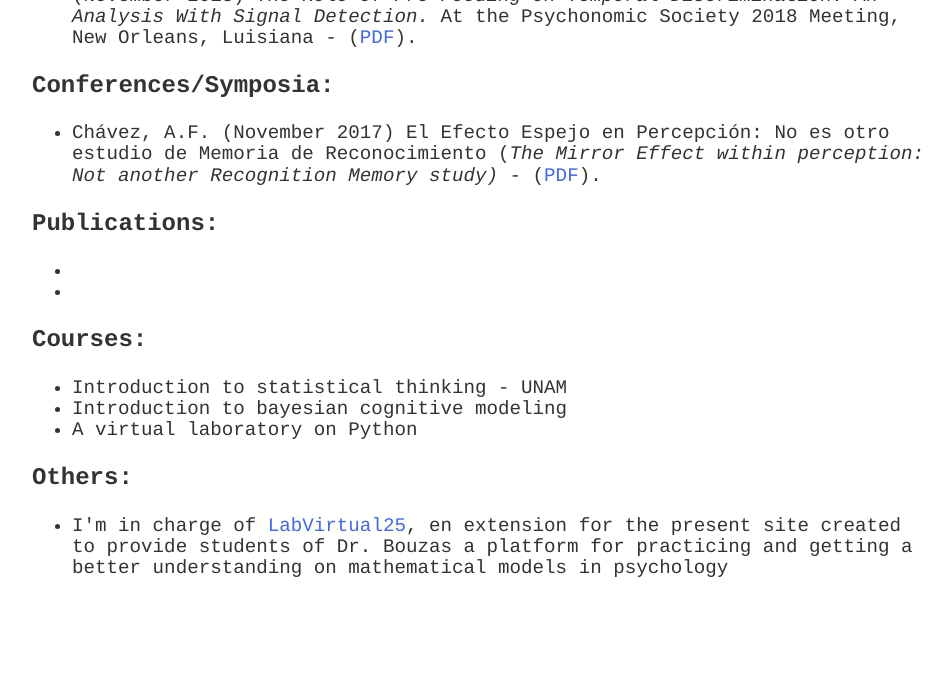
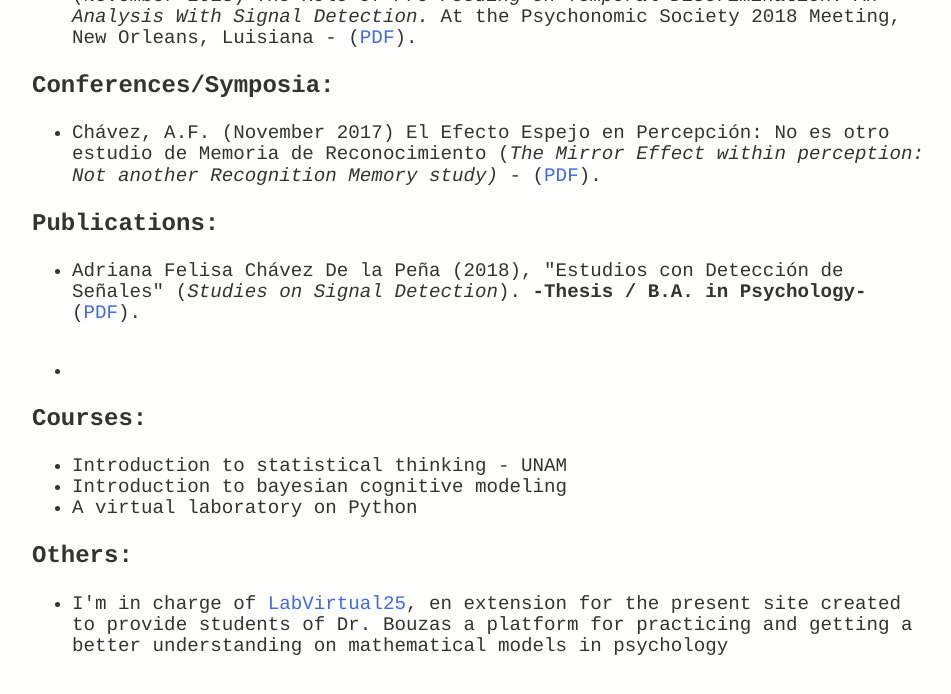
Before and after one commit to BouzasLab25/bouzaslab25.github.io, a Jekyll site: the page built from people/felisa.html, in a window 1280 px wide and 900 px high, scrolled down 1837 px. Shown: the top 694 px of the window, without its empty margins (160-1111 px from the left). Built offline with Jekyll 4.4.1, drawn with Linux system fonts in a browser that asks for light colours.

Commit message:
Update felisa.html

```diff
--- a/people/felisa.html
+++ b/people/felisa.html
@@ -52,7 +52,8 @@ title: Lab25 Felisa
  	</ul>
 <p style="text-align:justify"><b>Publications:</b></p>
 	<ul>
-	<li class='ho' ></li>
+	<li class='ho' >Adriana Felisa Chávez De la Peña (2018), "Estudios con Detección de Señales" (<i>Studies on Signal Detection</i>). <b>-Thesis / B.A. in Psychology-</b>  (<a class='link' href="http://132.248.9.195/ptd2018/febrero/0770659/Index.html" target="_blank">PDF</a>). </li>
+	<br><br>
 	<li class='ho' ></li>
 	</ul>
 <p style="text-align:justify"><b>Courses:</b></p>
```
